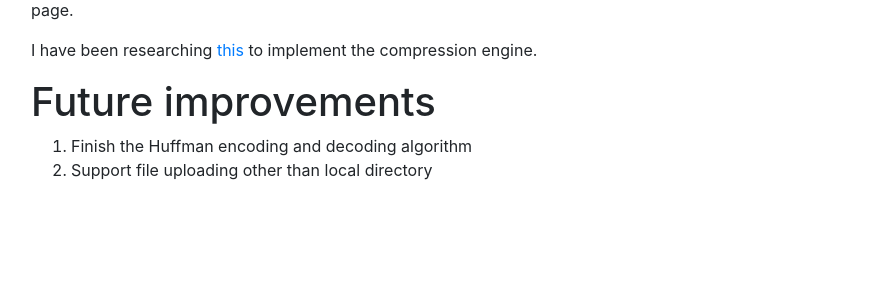
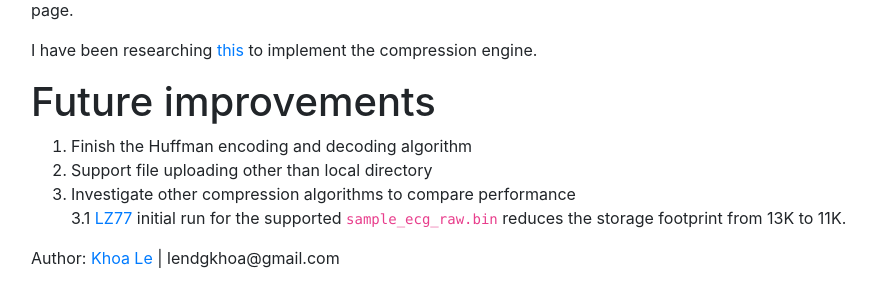
Before and after one commit to lendkhoa/file-compressor-py, a Flask app: page /software_design in a window 1280 px wide. Shown: the part 1085-1371 px from the top of the page, without its empty margins (54-930 px from the left). Before the commit the page ends 1265 px from the top, so only its background shows below. Run offline with Flask 2, Linux system fonts and the light colour scheme; some libraries are stand-ins or nearby versions.

Commit message:
Update doc

```diff
--- a/app.py
+++ b/app.py
@@ -12,15 +12,6 @@ app = Flask(__name__)
 
 app.config['SQLALCHEMY_DATABASE_URI'] = 'sqlite:///test.db'
 db = SQLAlchemy(app)
-
-class Todo(db.Model):
-    id = db.Column(db.Integer, primary_key=True)
-    content = db.Column(db.String(200), nullable=False)
-    completed = db.Column(db.Integer, default=0)
-    date_created = db.Column(db.DateTime, default=datetime.utcnow)
-
-    def __repr__(self):
-         return '<Task %r>' % self.id
 
 class BinaryFile(db.Model):
     id = db.Column(db.Integer, primary_key=True)
--- a/doc/software_design.md
+++ b/doc/software_design.md
@@ -40,3 +40,10 @@ I have been researching [this](https://www.programiz.com/dsa/huffman-coding) to
 # Future improvements
 1. Finish the Huffman encoding and decoding algorithm
 2. Support file uploading other than local directory
+3. Investigate other compression algorithms to compare performance <br/>
+3.1 [LZ77](https://github.com/manassra/LZ77-Compressor) initial run for the supported `sample_ecg_raw.bin` reduces the storage footprint from 13K to 11K.
+
+
+
+
+>Author: [Khoa Le](https://www.linkedin.com/in/khoalenguyendang/) | lendgkhoa@gmail.com
--- a/templates/software_design.html
+++ b/templates/software_design.html
@@ -38,5 +38,9 @@ python3 app.py
 <ol>
 <li>Finish the Huffman encoding and decoding algorithm</li>
 <li>Support file uploading other than local directory</li>
-<li></li>
-</ol>{% endblock %}
+<li>Investigate other compression algorithms to compare performance <br/>
+3.1 <a href="https://github.com/manassra/LZ77-Compressor">LZ77</a> initial run for the supported <code>sample_ecg_raw.bin</code> reduces the storage footprint from 13K to 11K.</li>
+</ol>
+<blockquote>
+<p>Author: <a href="https://www.linkedin.com/in/khoalenguyendang/">Khoa Le</a> | lendgkhoa@gmail.com</p>
+</blockquote>{% endblock %}
```
